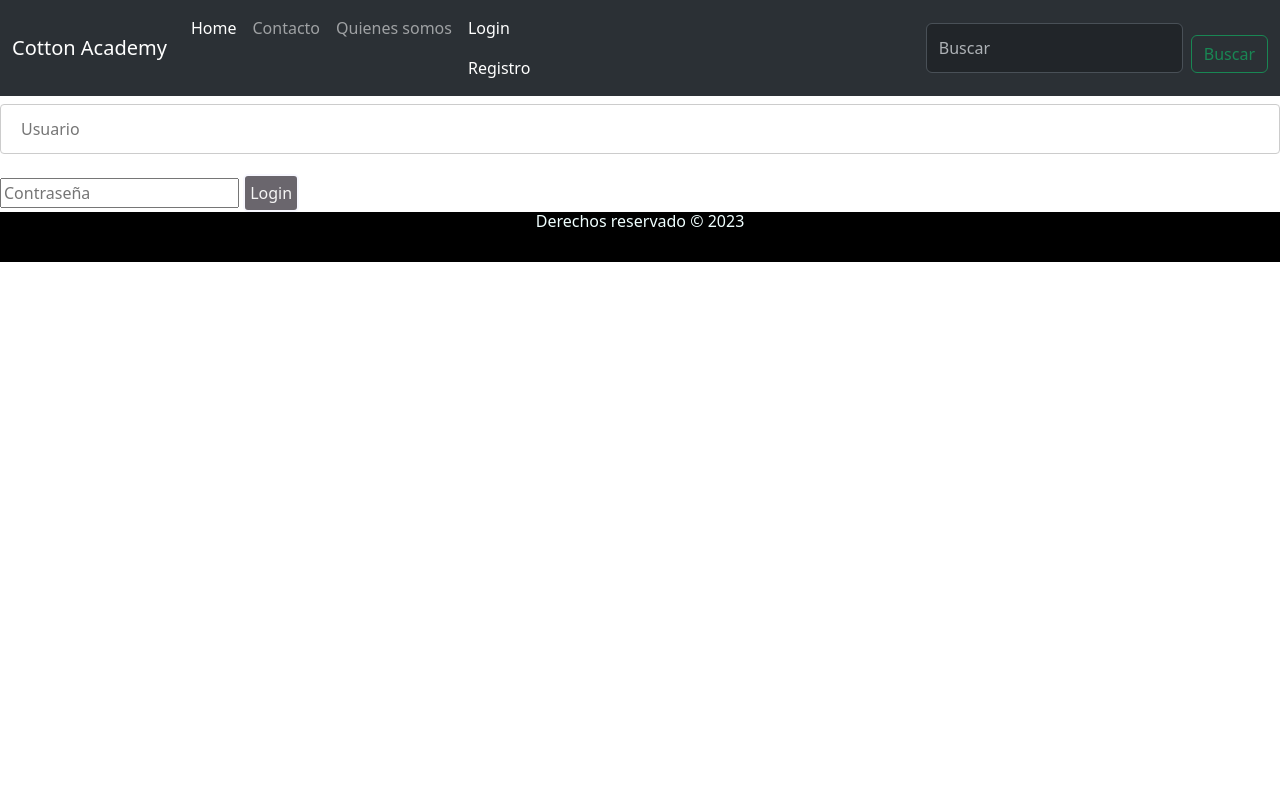
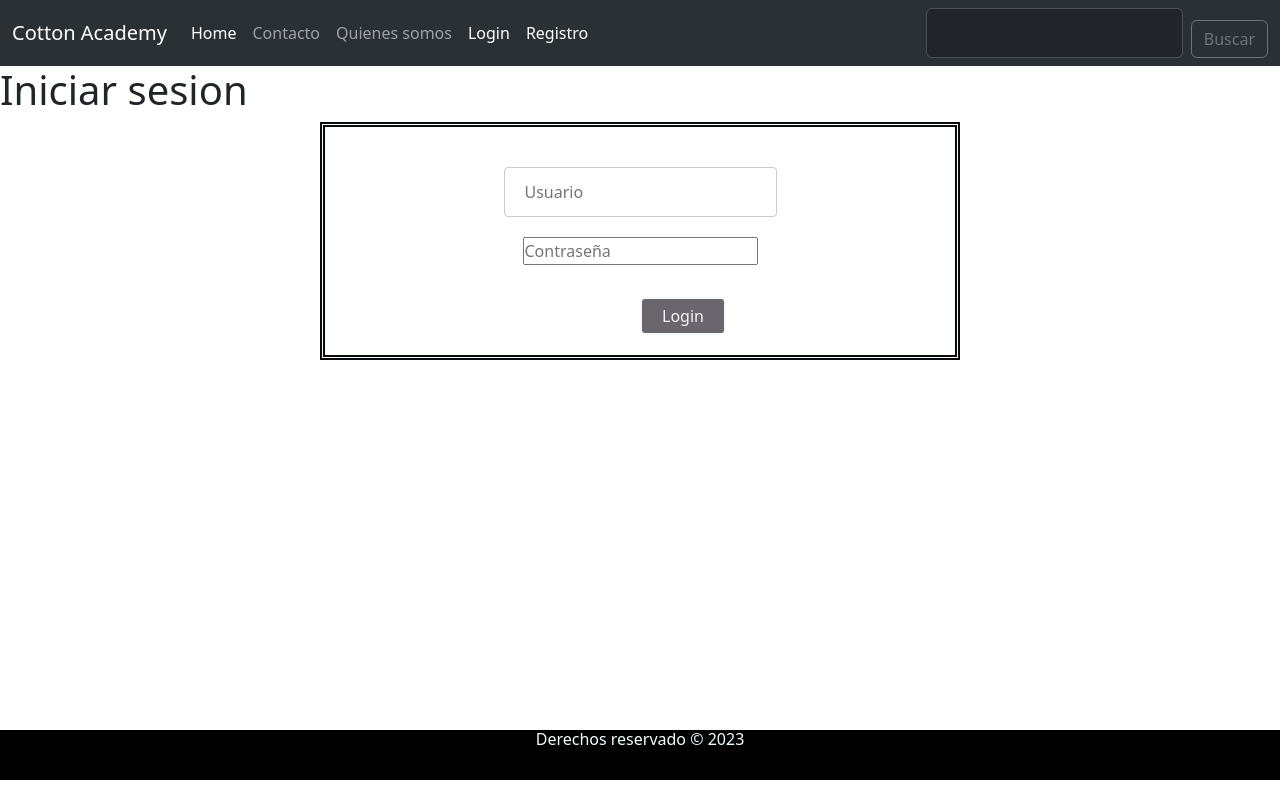
Before and after one commit to cristianbufalini/projec_django, a Django app: a page that uses project_django/templates/base.html in a window 1280 px wide. Run offline with Django 4.2, Linux system fonts and the light colour scheme; parts of the project's set-up code (start-up, migrations or seed data) failed here and were passed over.

Commit message:
Agregando estilos formularios

```diff
--- /dev/null
+++ b/project_django/static/css/footer.css
@@ -0,0 +1,7 @@
+.footer{
+    background-color: black;
+    height: 50px;
+    position: relative;
+    margin-top: 370px;
+
+}
--- /dev/null
+++ b/project_django/static/css/form.css
@@ -0,0 +1,13 @@
+.contenedor_formulario {
+  border: thick double #080c0e;
+  width: 50%;
+  display: flex;
+  justify-content: center;
+  margin-left: auto;
+  margin-right: auto;
+  padding: 20px;
+}
+
+.form-control{
+    color: black
+}
--- a/project_django/static/css/style.css
+++ b/project_django/static/css/style.css
@@ -1,30 +1,20 @@
-.img{
+*{
+    margin: 0%;
+    padding: 0%;
+}
+
+img{
     width: 30%;
-
 }
 
 p{
     text-align: center;
 }
 
-.formulario{
-    align-items: center;
-    background-color: rgba(7, 1, 12, 0.8);
-    display:grid;
-    text-align: center;
-    height: 250px;
-    margin: auto;
-    margin-top: 150px;
-    width: 25%;
-    border: 3px solid black;
-    border-radius: 5px;
-    padding: 80px;
-
-
-}
-
-label{
-    color: whitesmoke
+#inputLogin{
+  vertical-align: middle;
+  display: flex;
+  margin: 20px auto 20px auto;
 }
 
 input[type=text], select {
@@ -35,7 +25,7 @@ input[type=text], select {
         border: 1px solid #ccc;
         border-radius: 4px;
         box-sizing: border-box;
-      }
+}
 
 button{
         margin-top: 12px;
@@ -44,23 +34,17 @@ button{
         border: 2px solid ghostwhite;
         background-color: rgba(7, 1, 12, 0.6);
         color: whitesmoke
-      }
+}
 button:hover {
         background-color: #717c80;
       }
 
-
-
-.footer{
-    background-color: black;
-    height: 50px;
-    vertical-align: middle;
-}
-
-
-
 h6{
     color: azure;
     text-align: center;
+}
 
+label{
+    color:black;
+    align-items: start;
 }
--- a/project_django/templates/base.html
+++ b/project_django/templates/base.html
@@ -7,7 +7,10 @@
     <title>CottonAcademy</title>
     <link rel="shortcut icon" href="favicon.ico" type="image/x-icon">
     <link href="https://cdn.jsdelivr.net/npm/bootstrap@5.3.2/dist/css/bootstrap.min.css" rel="stylesheet" integrity="sha384-T3c6CoIi6uLrA9TneNEoa7RxnatzjcDSCmG1MXxSR1GAsXEV/Dwwykc2MPK8M2HN" crossorigin="anonymous">
-    <link rel="stylesheet" href="{% static "css/style.css" %}">
+    <link rel="stylesheet" href="{% static 'css/style.css' %}">
+    <link rel="stylesheet" href="{% static 'css/form.css' %}">
+    <link rel="stylesheet" href="{% static 'css/footer.css' %}">
+
 </head>
 <body>
 
@@ -35,14 +38,14 @@
                       <a class="nav-link active" aria-current="page" href="{% url 'logout' %}">Logout</a>
                   {% else %}
                     <li class="nav-item">
-                      <a class="nav-link active" aria-current="page" href="{% url 'login' %}">Login</a>
+                      <a class="nav-link active" aria-current="page" href="{% url 'login' %}">Login</a> </li>
                       <a class="nav-link active" aria-current="page" href="{% url 'registro' %}">Registro</a>
-                    </li>
+
                   {% endif %}
                 </ul>
                 <form class="d-flex" role="search">
-                  <input class="form-control me-2" type="search" placeholder="Buscar" aria-label="Search">
-                  <button class="btn btn-outline-success" data-bs-theme="dark" type="submit">Buscar</button>
+                  <input class="form-control me-2" type="search" placeholder=" " aria-label="Search">
+                  <button class="btn btn-outline-secondary" data-bs-theme="dark" type="submit">Buscar</button>
                 </form>
               </div>
             </div>
--- a/project_django/templates/home.html
+++ b/project_django/templates/home.html
@@ -6,12 +6,12 @@
   <hr>
   <article>
       <h2><b>Lorem</b>lorem3</h2>
-      <img src="{% static "img/apple-256261_1280.jpg" %}" class="rounded mx-auto d-block img" alt="Manzana" >
+      <img src="{% static 'img/apple-256261_1280.jpg' %}" class="rounded mx-auto d-block img" alt="Manzana" >
 
       <p><b>Lorem</b> ipsum dolor sit amet consectetur adipisicing elit. <br>
       Laudantium corporis accusamus debitis error distinctio aliquid accusantium dolore, sed unde vero.</p>
 
-      <img src="{% static "img/books-1204029_1280.jpg" %}" class="rounded mx-auto d-block img" alt="Libro" >
+      <img src="{% static 'img/books-1204029_1280.jpg' %}" class="rounded mx-auto d-block img" alt="Libro" >
 
 
       <p>Lorem ipsum dolor sit amet, consectetur adipisicing elit. Iste ad quo numquam ab ipsum. Distinctio.</p>
--- a/project_django/templates/usuarios/login.html
+++ b/project_django/templates/usuarios/login.html
@@ -2,14 +2,19 @@
 {% load static %}
 {% block titulo %}Login{% endblock titulo %}
 {% block contenido %}
+
+<h1>Iniciar sesion</h1>
+
+<div class="contenedor_formulario ">
     <form method="POST">{% csrf_token %}
         {% if messages %}
             {% for message in messages %}
                 <div class="alert alert-danger">{{ message }}</div>
             {% endfor %}
         {% endif %}
-        <input type="text" name="username" placeholder="Usuario">
-        <input type="password" name="password" placeholder="Contraseña">
-        <button type="submit">Login</button>
+        <input type="text" name="username" placeholder="Usuario" id="inputLogin">
+        <input type="password" name="password" placeholder="Contraseña" id="inputLogin">
+        <button type="submit" style=" margin-left: 50%; padding: 5px 20px;">Login</button>
     </form>
+</div>
 {% endblock contenido %}
```
Also changed, not shown: project_django/templates/usuarios/registro.html (+7 -7 lines).
